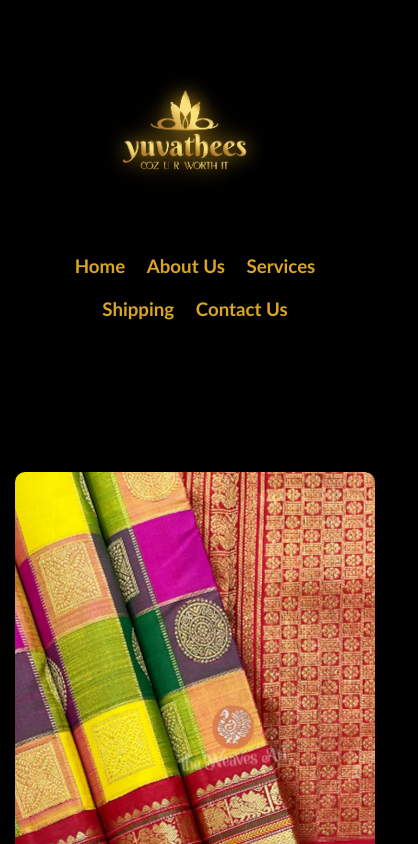
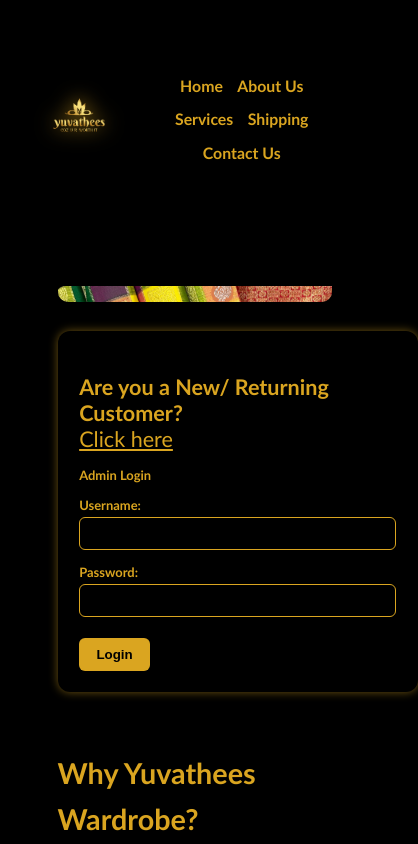
Before and after one commit to sugpon/yuvathees-wardrobe, a React (Vite) app in the folder frontend/: page / in a window 390 px wide. Shown: the top 844 px of the page, 418 px wide, since content can reach past the window. Built offline with nearby package versions, Linux system fonts and the light colour scheme.

Commit message:
Added Admin login box in to home page for admin/ guest users

```diff
--- a/frontend/src/App.jsx
+++ b/frontend/src/App.jsx
@@ -20,7 +20,7 @@
           <Route path="/aboutus" element={<AboutUs />} />
           <Route path="/services" element={<Services />} />
           <Route path="/shipping" element={<Shipping />} />
-           <Route path="/contactus" element={<ContactUs isAdmin={true} />} /> {/* toggle to true to test admin */}
+           <Route path="/contactus" element={<ContactUs isAdmin={false} />} /> {/* toggle to true to test admin */}
         </Routes>
         <Footer />
       </BrowserRouter>
--- /dev/null
+++ b/frontend/src/components/GuestUser/GuestContactUs.jsx
@@ -0,0 +1,88 @@
+import { useState } from "react";
+import "../ContactUs/ContactUs.css";
+import Button from "../Button/Button.jsx";
+
+export default function ContactUs() {
+  const [message, setMessage] = useState(""); // State to hold the message input
+  const [submitted, setSubmitted] = useState(false); // State to track if the form has been submitted
+  const maxChars = 200;
+
+  // Handle textarea input change
+  const handleMessageChange = (e) => {
+    if (e.target.value.length <= maxChars) {
+      setMessage(e.target.value);
+    }
+  };
+
+   // Minimal onSubmit with fetch POST integration
+  const handleSubmit = async (e) => {
+    e.preventDefault();
+
+    // Gather form data from inputs and message state
+    const formData = {
+      name: e.target.name.value,
+      email: e.target.email.value,
+      subject: e.target.subject.value,
+      message: message,
+    };
+
+    try {
+      const response = await fetch("http://localhost:8080/contactinquiry", {
+        method: "POST",
+        headers: { "Content-Type": "application/json" },
+        body: JSON.stringify(formData),
+      });
+
+      if (!response.ok) {
+        console.error("Failed to send contact inquiry");
+        return;
+      }
+
+      setSubmitted(true);
+      setMessage("");
+      e.target.reset();
+    } catch (error) {
+      console.error("Error sending contact inquiry:", error);
+    }
+  };
+
+  return (
+    <div className="contactSection">
+      <form className="contactForm"
+        onSubmit={handleSubmit}>
+        <h2>Contact Us</h2>
+        <label htmlFor="name">Name</label>
+        <input type="text" id="name" name="name" placeholder="Your name" required />
+
+        <label htmlFor="email">Email</label>
+        <input type="email" id="email" name="email" placeholder="Your email" required />
+
+        <label htmlFor="subject">Subject</label>
+        <input type="text" id="subject" name="subject" placeholder="Subject" />
+
+        <label htmlFor="message">Message</label>
+        <textarea
+          id="message"
+          name="message"
+          rows="5"
+          placeholder="Write your message here..."
+          value={message}
+          onChange={handleMessageChange}
+          required
+        />
+        {/* Character counter below textarea */}
+        <div className="charCounter">
+          {message.length} / {maxChars}
+        </div>
+
+       <Button
+        label="Send Message"
+        type="submit"
+      />
+      {submitted && (
+      <p className="thankYouMessage">Thank you! We'll get back to you soon.</p>
+)}
+      </form>
+    </div>
+  );
+}
--- a/frontend/src/components/Home/Home.css
+++ b/frontend/src/components/Home/Home.css
@@ -16,14 +16,16 @@
   border-radius: 8px;       /* rounded corners */
 }
 
+/* THIS IS KEY: stack slideshow and login vertically */
 .leftSide {
   display: flex;
   flex-direction: column;
-  align-items: center;      /* center content */
-  justify-content: flex-start; /* align top */
+  align-items: center;
+  gap: 2rem;  /* space between slideshow and login */
 }
 
 .rightSide {
+  padding-top: 3rem; /* space for header */
   text-align: justify;      /* justify text */
   line-height: 1.6;         /* line spacing */
   font-size: 1.05rem;       /* font size */
@@ -47,7 +49,7 @@
   overflow: hidden;         /* clip overflow */
   border-radius: 10px;      /* rounded corners */
   box-shadow: 0 4px 10px rgba(0,0,0,0.2);
-  margin-top: 5.5rem;
+  margin-top: 3rem;
 }
 
 .slideshowContainer img.active {
@@ -63,6 +65,7 @@
 .heading {
   font-size: 2rem;          /* large */
   font-weight: 700;         /* bold */
+  margin-top: 2rem; /* space above */
   margin-bottom: 0.5rem;
   text-align: left;
 }
@@ -73,66 +76,97 @@
   font-style: italic;
 }
 
+/* Admin Login Box Styles */
+.adminLoginBox {
+  background-color: black;
+  padding: 1.5rem;
+  border-radius: 12px;
+  box-shadow: 0 0 10px rgba(218, 165, 32, 0.5);
+  width: 360px;
+  max-width: none;
+  color: goldenrod;
+  font-weight: 600;
+}
+
+.adminLoginBox h3 {
+  margin-bottom: 1rem;
+  font-size: 1.5rem;
+}
+
+.adminLoginForm label {
+  display: block;
+  margin-top: 1rem;
+  font-weight: bold;
+}
+
+.adminLoginForm input {
+  width: 100%;
+  padding: 0.5rem;
+  margin-top: 0.3rem;
+  border: 1px solid goldenrod;
+  border-radius: 6px;
+  background-color: black;
+  color: goldenrod;
+  font-size: 1rem;
+}
+
+.adminLoginForm input:focus {
+  outline: none;
+  border-color: #ffd700;
+  box-shadow: 0 0 5px #ffd700;
+}
+
+.adminLoginForm button {
+  margin-top: 1.5rem;
+  padding: 0.6rem 1.2rem;
+  background-color: goldenrod;
+  border: none;
+  border-radius: 6px;
+  color: black;
+  font-weight: 700;
+  cursor: pointer;
+  transition: background-color 0.3s ease;
+}
+
+.adminLoginForm button:hover {
+  background-color:  rgb(255, 0, 157);
+}
+
+.loginMessage {
+  margin-top: 1rem;
+  color: #00ff00;
+  font-weight: 600;
+}
+
+.guestLink {
+  margin-top: 1rem;
+  font-size: 0.9rem;
+  color: goldenrod;
+}
+
+.guestLink a {
+  color: goldenrod;
+  text-decoration: underline;
+}
+
+.guestLink a:hover {
+  color: rgb(255, 0, 157);
+}
+
 /* Mobile <=600px */
 @media (max-width: 600px) {
-  .header-container {
-    flex-direction: column; /* stack */
-    align-items: center;
-    text-align: center;
+  .homeSection {
+    flex-direction: column;
     padding: 1rem;
   }
 
-  .header-logo img {
-    height: 8rem;           /* smaller logo */
-    margin-bottom: 1rem;
+  .leftSide, .rightSide {
+    max-width: 100%;
+    min-width: auto;
   }
 
-  .header-2, .nav-links {
-    flex-direction: column; /* vertical nav */
-    align-items: center;
+  .slideshowContainer {
     width: 100%;
-  }
-
-  .nav-links {
-    gap: 1rem;
-  }
-
-  .nav-links a {
-    font-size: 1.1rem;
-    margin: 0;
+    height: auto;
   }
 }
-
-/* Tablets <=900px */
-@media (max-width: 900px) {
-  .header-container {
-    flex-direction: column;
-    align-items: center;
-    text-align: center;
-    padding: 1rem 2rem;
-  }
-
-  .header-logo img {
-    height: 12rem;
-    margin-bottom: 1.2rem;
-  }
-
-  .header-2 {
-    flex-direction: column;
-    align-items: center;
-    width: 100%;
-  }
-
-  .nav-links {
-    flex-direction: row;    /* horizontal nav */
-    gap: 1.5rem;
-    justify-content: center;
-    flex-wrap: wrap;
-    width: auto;
-  }
-
-  .nav-links a {
-    font-size: 1.3rem;
-    margin: 0;
-  }
-}
--- a/frontend/src/components/Home/Home.jsx
+++ b/frontend/src/components/Home/Home.jsx
@@ -1,5 +1,6 @@
 import { useState, useEffect } from "react";
 import "../Home/Home.css";
+import "../../index.css";
 
 const images = [
   "/images/Animation1.jpg",
@@ -33,34 +34,102 @@
 ];
 
 export default function Home() {
-  const [currentIndex, setCurrentIndex] = useState(0); // State to track the current image index
+  const [currentIndex, setCurrentIndex] = useState(0);
+  const [adminUsername, setAdminUsername] = useState("");
+  const [adminPassword, setAdminPassword] = useState("");
+  const[isLoggedIn, setIsLoggedIn] = useState(false);
+  const [loginMessage, setLoginMessage] = useState("");
 
   useEffect(() => {
     const interval = setInterval(() => {
       setCurrentIndex((prevIndex) =>
         prevIndex === images.length - 1 ? 0 : prevIndex + 1
-      ); // Reset to first image after last
-      // This ensures the slideshow loops continuously
-    }, 3000 );  // Change image every 3 seconds
+      );
+    }, 3000);
+    return () => clearInterval(interval);
+  }, []);
 
-    return () => clearInterval(interval);
-  }, []); // Cleanup interval on component unmount
+  const handleAdminLogin = async (e) => {
+    e.preventDefault();
+    setLoginMessage("");
+
+    if (!adminUsername || !adminPassword) {
+      setLoginMessage("Please enter both username and password.");
+      return;
+    }
+
+    try {
+      const response = await fetch("http://localhost:8080/auth/login", {
+        method: "POST",
+        credentials: "include",
+        headers: { "Content-Type": "application/json" },
+        body: JSON.stringify({
+          username: adminUsername,
+          password: adminPassword
+        }),
+      });
+
+      if (response.ok) {
+        setIsLoggedIn(true);
+        setAdminUsername(""); // Clear username after login
+        setAdminPassword(""); // Clear password after login
+        setLoginMessage("Login successful! You can now access admin features.");
+        // TODO: Handle post-login UI updates or redirects
+      } else {
+        setLoginMessage("Login failed. Please check credentials.");
+      }
+    } catch (error) {
+      setLoginMessage("Error connecting to server. Try again later.");
+      console.error("Admin login error:", error);
+    }
+  };
 
   return (
     <section className="homeSection">
       <div className="leftSide">
         <div className="slideshowContainer">
-        {/* Slideshow container to hold images */}
           {images.map((src, index) => (
             <img
               key={index}
               src={src}
               alt={`Catalogue ${index + 1}`}
-              className={`slideImage ${
-                index === currentIndex ? "active" : "inactive"
-              }`}
+              className={`slideImage ${index === currentIndex ? "active" : "inactive"}`}
             />
           ))}
+        </div>
+
+      <div className="adminLoginBox">
+        <p className="guestLink">
+            <h3> Are you a New/ Returning Customer?<br /><a href="/Services">Click here</a></h3>
+        </p>
+        {!isLoggedIn ? (
+          <>
+          Admin Login
+              <form onSubmit={handleAdminLogin} className="adminLoginForm">
+                <label>Username:</label>
+                <input
+                  type="text"
+                  value={adminUsername}
+                  onChange={(e) => setAdminUsername(e.target.value)}
+                  required
+                />
+                <label>Password:</label>
+                <input
+                  type="password"
+                  value={adminPassword}
+                  onChange={(e) => setAdminPassword(e.target.value)}
+                  required
+                />
+                <button type="submit">Login</button>
+                {loginMessage && <p className="loginMessage">{loginMessage}</p>}
+              </form>
+            </>
+        ) : (
+            <div className="welcome-message">
+            <h3>Welcome, Admin!</h3>
+            {loginMessage && <p className="loginMessage">{loginMessage}</p>}
+            </div>)
+        }
         </div>
       </div>
 
@@ -73,7 +142,8 @@
       <p>From Kashmir to Kanyakumari, every corner of India tells a story through its fabric.</p>
 
       <p>
-          At <strong>Yuvathees Wardrobe</strong>, we don’t just curate garments, we celebrate the<strong> diversity, craftsmanship, and heritage</strong> of Indian textiles. From ready-made suits to pure silk sarees,
+        At <strong>Yuvathees Wardrobe</strong>, we don’t just curate garments, we celebrate the
+        <strong> diversity, craftsmanship, and heritage</strong> of Indian textiles. From ready-made suits to pure silk sarees,
         our collection brings together wardrobe essentials from across the nation.
       </p>
 
```
Also changed, not shown: frontend/src/components/AdminUser/AdminContactUs.jsx (added, +46 -0 lines). Lines whose indentation alone changed are shown as unchanged.
